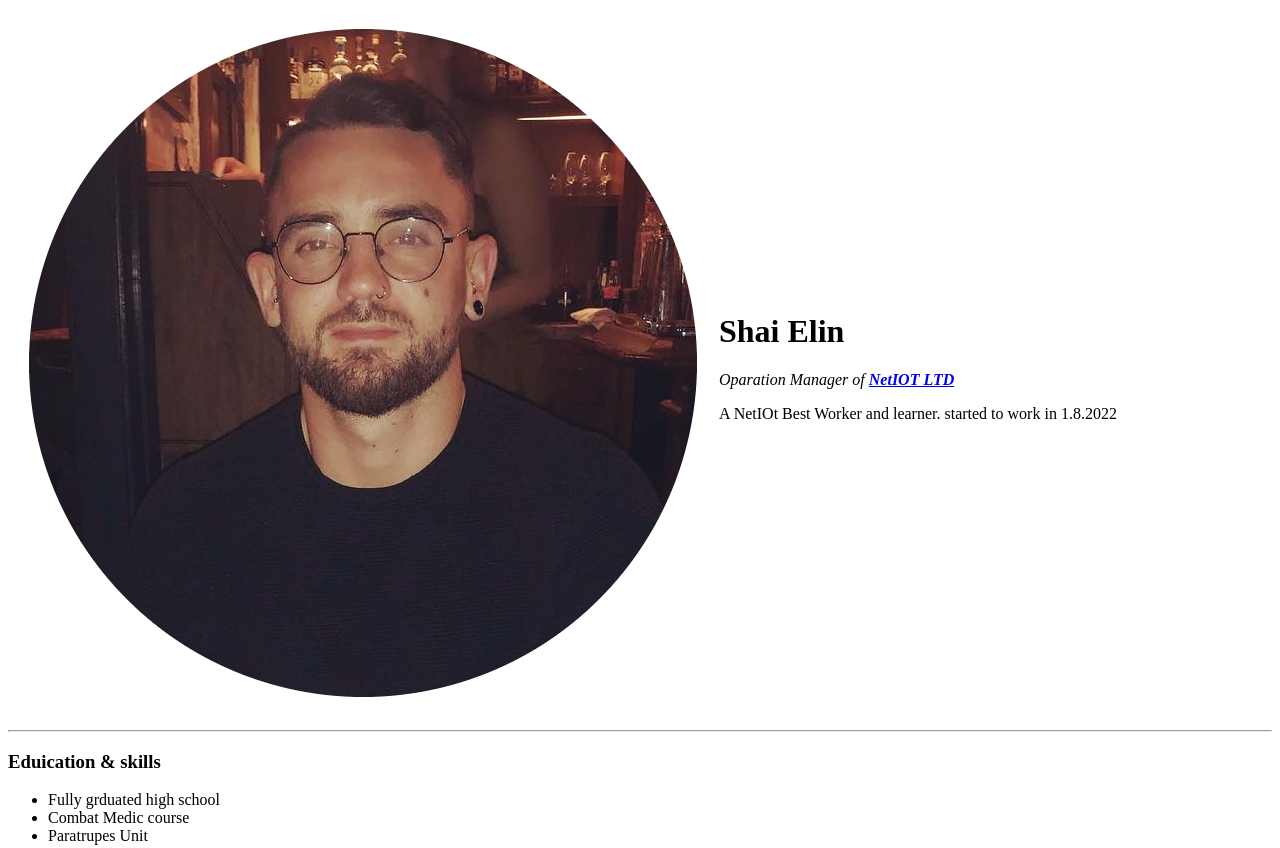
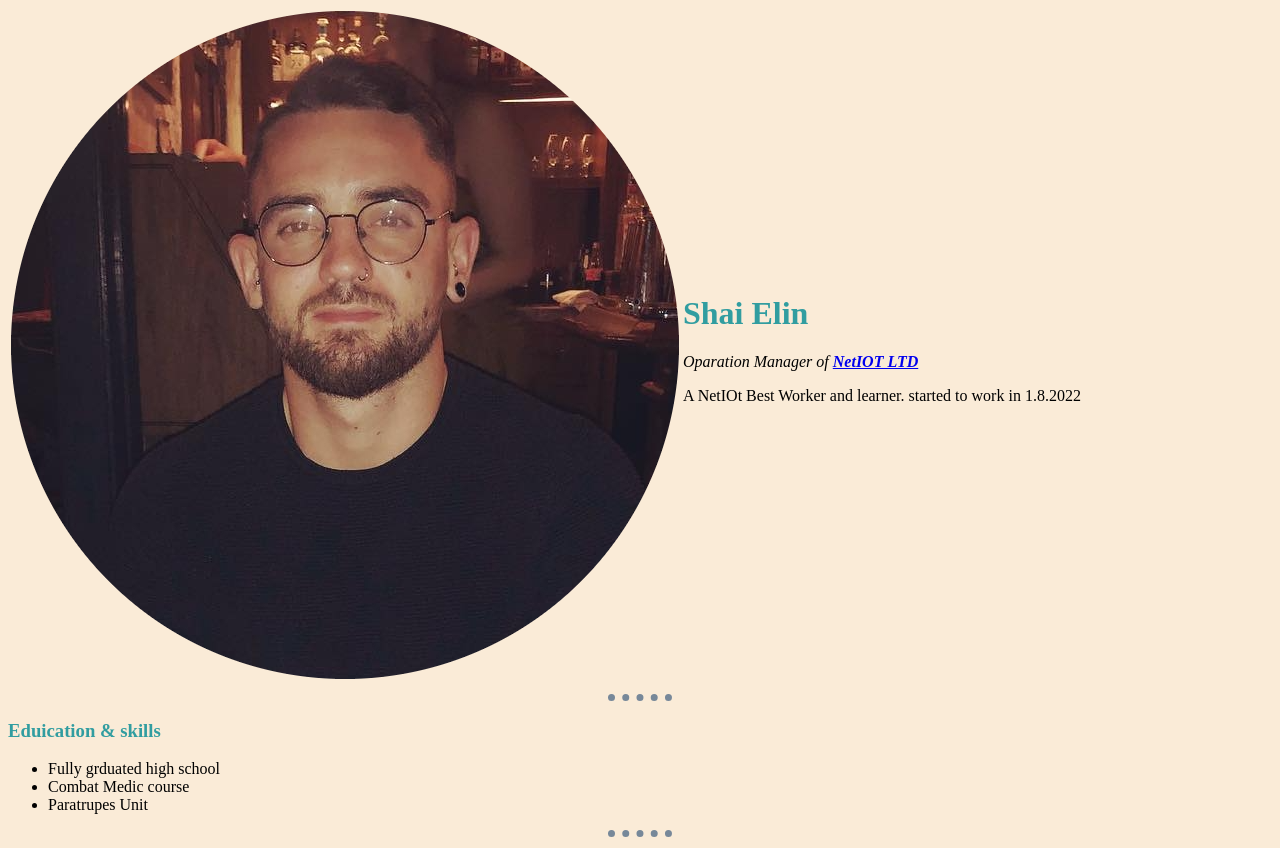
Before and after one commit to Shaike8/CV, a plain HTML site: page index.html in a window 1280 px wide. Shown: the top 848 px of the page. Drawn offline with Linux system fonts and the light colour scheme.

Commit message:
Update index.html

```diff
--- a/index.html
+++ b/index.html
@@ -4,8 +4,12 @@
 <head>
   <meta charset="utf-8">
   <title> 🖤 shike's Personal Site</title>
+
+    <link rel="stylesheet" href="CSS/Style.css"
+
+
 </head>
-<table cellspacing="20">
+<table cellspacing:"20px">
   <tr>
     <td><img src="images/shai.png" alt="shai peofile picture"></td>
     <td>
```
Lines whose indentation alone changed are shown as unchanged.
